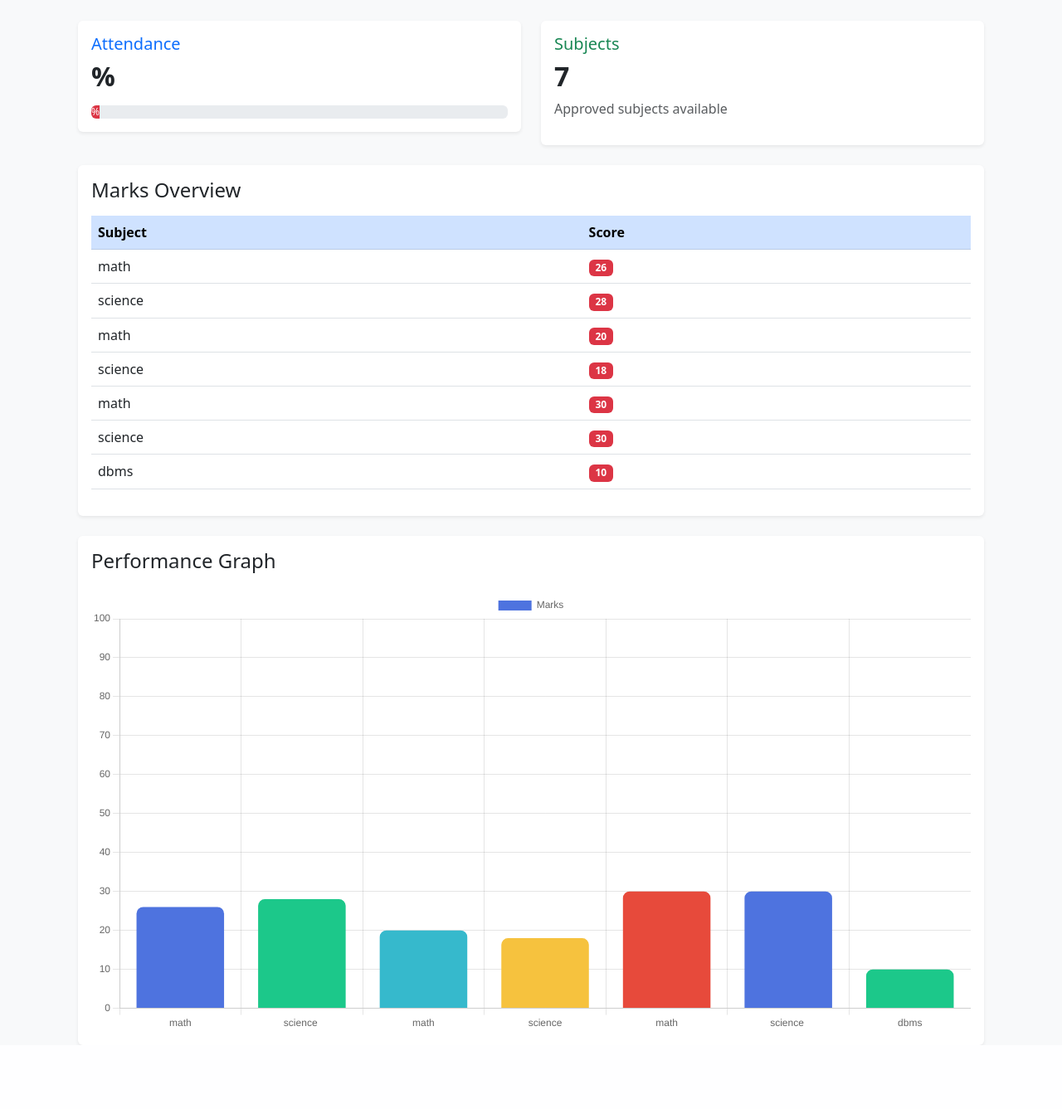
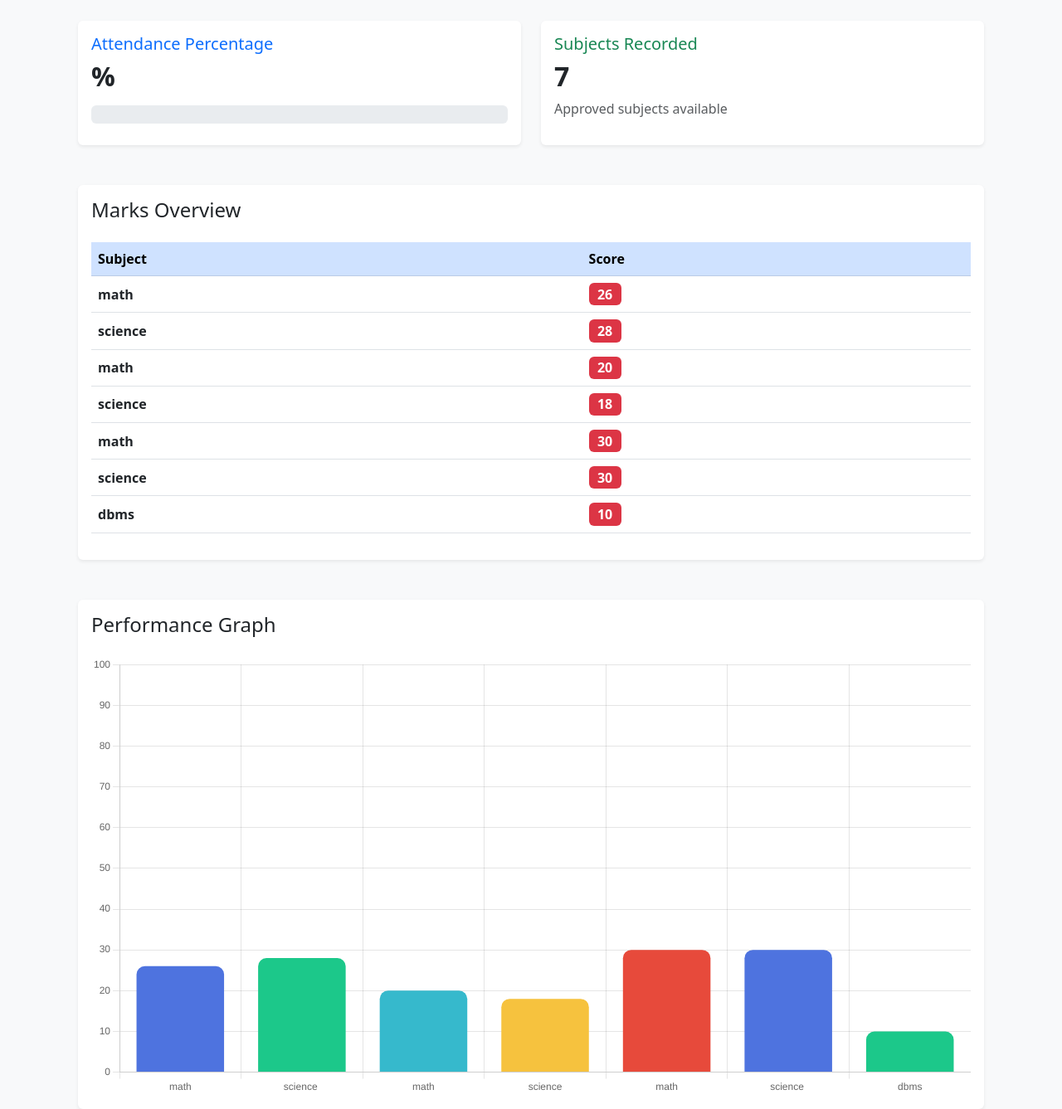
Before and after one commit to ziva4/Smart-Student-Management-System, a Flask app: template templates/student_dash.html in a window 1280 px wide. Shown: the part 183-1520 px from the top of the page at 83% size. Before the commit the page ends 1443 px from the top, so only its background shows below. Run offline with Flask 3, Linux system fonts and the light colour scheme; the template is opened without the code that fills it: values that come from a table or form of the project are taken from there, others are empty.

Commit message:
Working code of student dashbaord

```diff
--- a/templates/student_dash.html
+++ b/templates/student_dash.html
@@ -3,8 +3,9 @@
 
 <div class="container mt-5">
 
-    <!-- TITLE -->
+    <!-- PAGE TITLE -->
     <div class="mb-4">
+
         <h1 class="fw-bold">
             Student Dashboard
         </h1>
@@ -12,39 +13,47 @@
         <p class="text-muted">
             Welcome, {{ current_user.name }}
         </p>
+
     </div>
+
 
     <!-- ALERT -->
     {% if alert %}
-    <div class="alert alert-danger">
+
+    <div class="alert alert-danger shadow-sm">
+
         {{ alert }}
+
     </div>
+
     {% endif %}
 
-    <!-- CARDS -->
-    <div class="row mb-4">
 
-        <!-- ATTENDANCE -->
+    <!-- TOP CARDS -->
+    <div class="row g-4 mb-5">
+
+        <!-- ATTENDANCE CARD -->
         <div class="col-md-6">
 
-            <div class="card shadow-sm border-0">
+            <div class="card shadow-sm border-0 h-100">
 
                 <div class="card-body">
 
                     <h5 class="text-primary">
-                        Attendance
+                        Attendance Percentage
                     </h5>
 
                     <h2 class="fw-bold">
                         {{ percent }}%
                     </h2>
 
-                    <div class="progress mt-3">
+                    <div class="progress mt-3" style="height: 22px;">
 
                         {% if percent >= 75 %}
 
-                        <div class="progress-bar bg-success"
-                             style="width: {{ percent }}%">
+                        <div
+                            class="progress-bar bg-success"
+                            style="width: {{ percent | int }}%">
 
                             {{ percent }}%
 
@@ -52,8 +61,9 @@
 
                         {% else %}
 
-                        <div class="progress-bar bg-danger"
-                             style="width: {{ percent }}%">
+                        <div
+                            class="progress-bar bg-danger"
+                            style="width: {{ percent | int }}%">
 
                             {{ percent }}%
 
@@ -69,15 +79,16 @@
 
         </div>
 
+
         <!-- SUBJECT COUNT -->
         <div class="col-md-6">
 
-            <div class="card shadow-sm border-0">
+            <div class="card shadow-sm border-0 h-100">
 
                 <div class="card-body">
 
                     <h5 class="text-success">
-                        Subjects
+                        Subjects Recorded
                     </h5>
 
                     <h2 class="fw-bold">
@@ -98,15 +109,15 @@
 
 
     <!-- MARKS TABLE -->
-    <div class="card shadow-sm border-0 mb-4">
+    <div class="card shadow-sm border-0 mb-5">
 
         <div class="card-body">
 
-            <h4 class="mb-3">
+            <h4 class="mb-4">
                 Marks Overview
             </h4>
 
-            <table class="table table-hover">
+            <table class="table table-hover align-middle">
 
                 <thead class="table-primary">
 
@@ -123,7 +134,7 @@
 
                 <tr>
 
-                    <td>
+                    <td class="fw-semibold">
                         {{ m.subject }}
                     </td>
 
@@ -131,19 +142,19 @@
 
                         {% if m.score >= 75 %}
 
-                            <span class="badge bg-success">
+                            <span class="badge bg-success fs-6">
                                 {{ m.score }}
                             </span>
 
                         {% elif m.score >= 40 %}
 
-                            <span class="badge bg-warning text-dark">
+                            <span class="badge bg-warning text-dark fs-6">
                                 {{ m.score }}
                             </span>
 
                         {% else %}
 
-                            <span class="badge bg-danger">
+                            <span class="badge bg-danger fs-6">
                                 {{ m.score }}
                             </span>
 
@@ -182,22 +193,13 @@
 </div>
 
 
-<!-- CHART JS -->
+<!-- CHART.JS -->
 <script src="https://cdn.jsdelivr.net/npm/chart.js"></script>
 
 <script>
 
-    const labels = [
-        {% for m in marks %}
-            "{{ m.subject }}",
-        {% endfor %}
-    ];
-
-    const scores = [
-        {% for m in marks %}
-            {{ m.score }},
-        {% endfor %}
-    ];
+    const labels = {{ marks | map(attribute='subject') | list | tojson }};
+    const scores = {{ marks | map(attribute='score') | list | tojson }};
 
     const ctx = document.getElementById('marksChart');
 
@@ -223,7 +225,7 @@
                     '#e74a3b'
                 ],
 
-                borderRadius: 8
+                borderRadius: 10
 
             }]
 
@@ -232,6 +234,14 @@
         options: {
 
             responsive: true,
+
+            plugins: {
+
+                legend: {
+                    display: false
+                }
+
+            },
 
             scales: {
 
@@ -248,4 +258,4 @@
 
 </script>
 
-{% endblock %}D
+{% endblock %}
```
